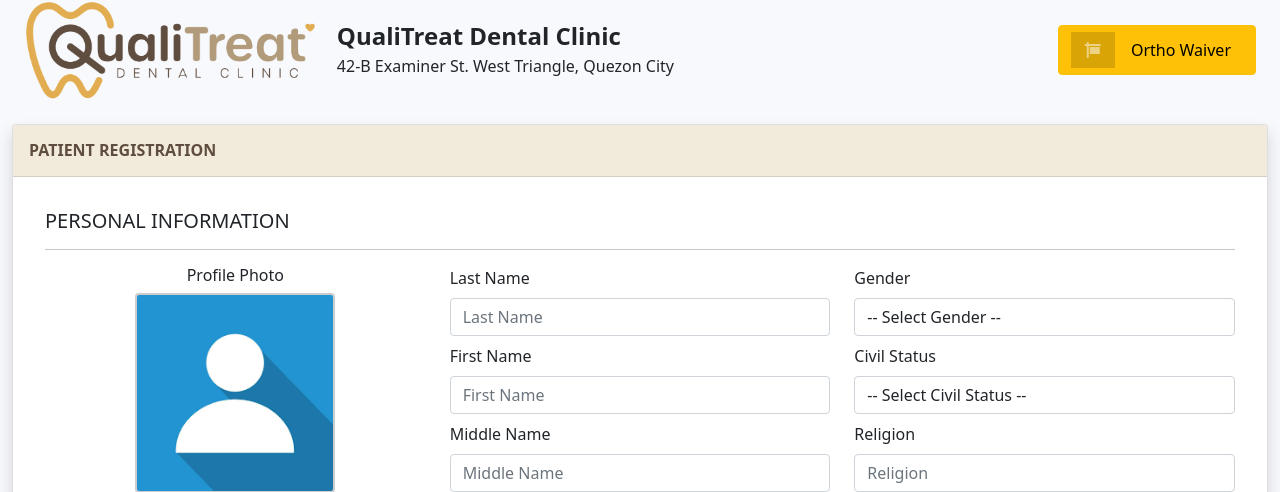
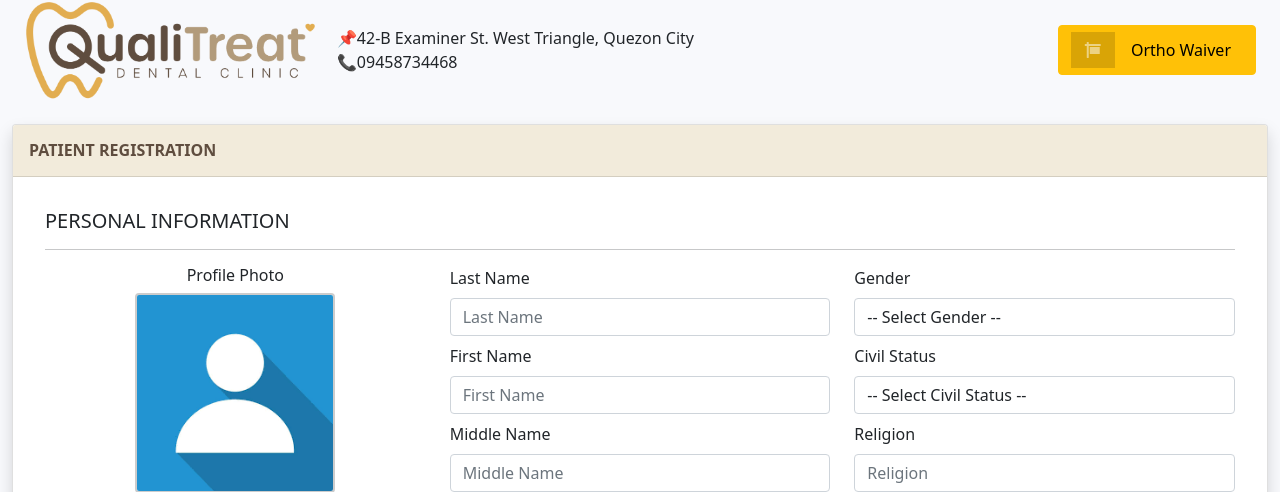
Before and after one commit to devChanex/QualiTreat, a PHP site: page /index.php in a window 1280 px wide. Shown: the top 492 px of the page. Run offline with PHP 8.4, Linux system fonts and the light colour scheme.

Commit message:
Remove the company name on header

```diff
--- a/bars/properties.php
+++ b/bars/properties.php
@@ -2,7 +2,8 @@
 $cards = "bg-custom text-lg";
 $systemname = "QualiTreat Dental Clinic";
 $formheadername = "QualiTreat Dental Clinic";
-$formheaderaddress = "42-B Examiner St. West Triangle, Quezon City";
+$formheaderaddress = "📌42-B Examiner St. West Triangle, Quezon City";
+$contactnum ="📞09458734468";
 $headerlogo = "logo_transparent.png";
 $footerlogo = "logo_transparent.png";
 $sidebarColor = "bg-gradient-success";
--- a/index.php
+++ b/index.php
@@ -53,8 +53,8 @@ include_once("bars/properties.php");
                             <img src="img/<?php echo $headerlogo; ?>" alt="Logo"
                                 style="max-height:100px; margin-right: 20px;">
                             <div>
-                                <h4 class="mb-1"><strong><?php echo $formheadername; ?></strong></h4>
                                 <p class="mb-0"><?php echo $formheaderaddress; ?></p>
+                                <p class="mb-0"><?php echo $contactnum; ?></p>
                             </div>
                         </div>
 
--- a/waiver.php
+++ b/waiver.php
@@ -68,9 +68,9 @@ include_once("bars/properties.php");
                                 <img src="img/<?php echo $headerlogo; ?>" alt="Logo"
                                     style="max-height:100px; margin-right: 20px;">
                                 <div>
-                                    <h4 class="mb-1"><strong><?php echo $formheadername; ?></strong>
-                                    </h4>
-                                    <p class="mb-0"><?php echo $formheaderaddress; ?></p>
+                                  <p class="mb-0"><?php echo $formheaderaddress; ?></p>
+                                <p class="mb-0"><?php echo $contactnum; ?></p>
+
                                 </div>
                             </div>
 
```
